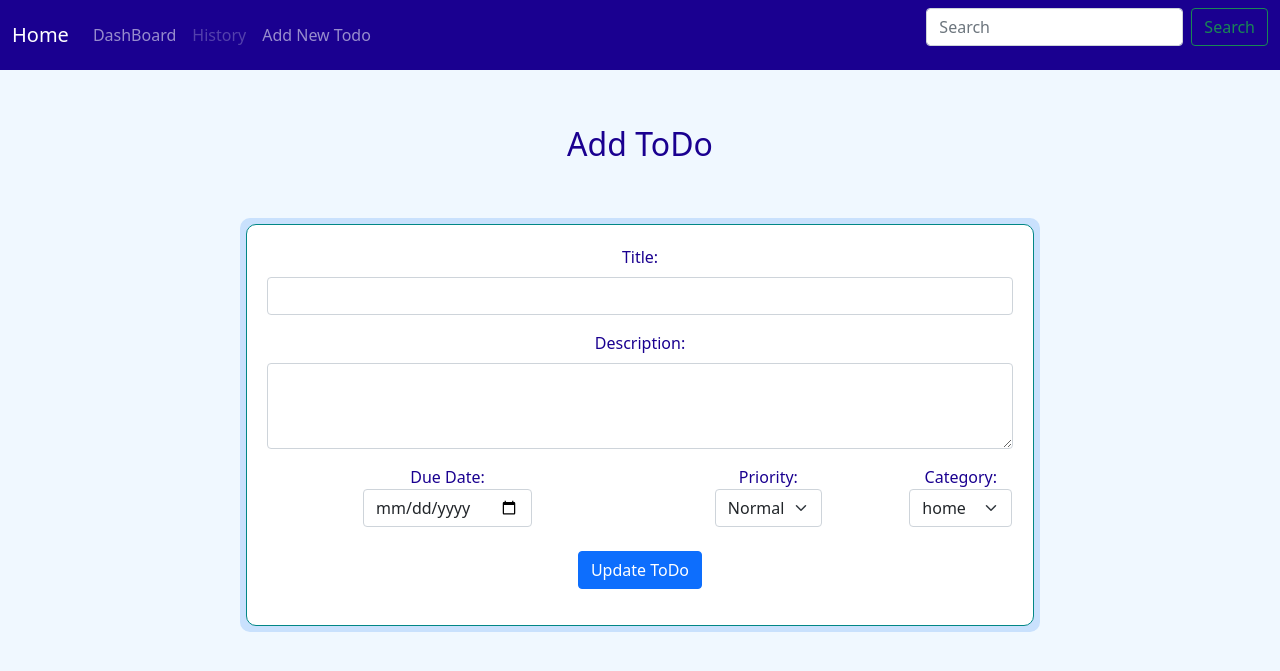
After one commit to ivo-bass/ToDo-App, a Django app: page /edit/37 in a window 1280 px wide. The commit adds this page. Shown: the top 671 px of the page. Run offline with Django 3.2, Linux system fonts and the light colour scheme; data comes from the database, SQL or seed files in the repository; both versions use the stored data as it was after the commit.

Commit message:
sort dashboard by due-date fix navbar and more

```diff
--- a/templates/base.html
+++ b/templates/base.html
@@ -11,15 +11,15 @@
         h1 {
             margin: 5px;
             text-align: center;
-            padding: 5px;
-            color: #1a0090
+            padding: 50px;
+            color: #1a0090;
         }
 
         h2 {
             margin: 5px;
             text-align: center;
-            padding: 5px;
-            color: #1a0090
+            padding: 50px;
+            color: #1a0090;
         }
 
         div.done {
@@ -69,7 +69,7 @@
 <body style="background: aliceblue">
 
 
-<nav class="navbar navbar-expand-lg navbar-dark" style="background-color: #1a0090;">
+<nav class="navbar sticky-top navbar-expand-lg navbar-dark" style="background-color: #1a0090;">
     <div class="container-fluid">
         <a class="navbar-brand" href="/">Home</a>
         <button class="navbar-toggler" type="button" data-bs-toggle="collapse" data-bs-target="#navbarTogglerDemo02"
@@ -78,17 +78,14 @@
         </button>
         <div class="collapse navbar-collapse" id="navbarTogglerDemo02">
             <ul class="navbar-nav me-auto mb-2 mb-lg-0">
-{#                <li class="nav-item">#}
-{#                    <a class="nav-link active" aria-current="page" href="/">Home</a>#}
-{#                </li>#}
                 <li class="nav-item">
-                    <a class="nav-link" href="/dashboard/">DashBoard</a>
+                    <a class="nav-link" aria-current="page" href="/dashboard/">DashBoard</a>
                 </li>
                 <li class="nav-item">
                     <a class="nav-link disabled" href="#" tabindex="-1" aria-disabled="true">History</a>
                 </li>
                 <li class="nav-item">
-                    <a class="nav-link" href="/add-todo/">Add New Todo</a>
+                    <a class="nav-link" aria-current="page" href="/add-todo/">Add New Todo</a>
                 </li>
             </ul>
             <form class="d-flex">
--- a/templates/dashboard.html
+++ b/templates/dashboard.html
@@ -13,7 +13,7 @@
                         <div class="list-group-item list-group-item-action" style="padding: 20px">
                             <h3 class="mb-1" style="text-emphasis-style: filled">{{ todo.title }}</h3>
 
-                            <div class="row row-cols-4 mb-md-3 mt-md-3">
+                            <div class="row row-cols-4 mb-md-2 mt-md-2">
 
                                 <div class="col-xs-1 d-flex justify-content-start">
                                     <small>#{{ todo.category }}</small>
@@ -43,7 +43,7 @@
                                 </div>
                             </div>
 
-                            <div class="row row-cols-1 mb-md-5">
+                            <div class="row row-cols-1 mb-md-3">
                                 <div class="col-xs-1 d-flex justify-content-center text-center">
                                     {{ todo.description }}
                                 </div>
--- /dev/null
+++ b/templates/edit.html
@@ -0,0 +1,67 @@
+{% extends 'base.html' %}
+
+{% block content %}
+
+    <h2>Add ToDo</h2>
+    <div class="container container-fluid">
+        <div class="todo">
+            <form method="post" action="/update/{{ pk }}">
+                {% csrf_token %}
+
+                <div class="mb-3">
+                    <label class="form-label">Title:</label>
+                    <input type="text" class="form-control" name="title" required>
+                </div>
+
+                <div class="mb-3">
+                    <label class="form-label">Description:</label>
+                    <textarea class="form-control" name="description" rows="3"></textarea></label>
+                </div>
+
+                <div class="row form-row mb-3">
+
+                    <div class="col col-md-6">
+                        <label class="form-label">Due Date:
+                            <input type="date" class="form-control" name="due-date" required
+                                   pattern="\d{4}-\d{2}-\d{2}">
+                            <span class="validity"></span>
+                        </label>
+                    </div>
+
+                    <div class="col col-md-4">
+                        <label class="form-label">Priority:
+                            <select class="form-select" name="priority">
+                                {% for priority in priorities %}
+                                    {% if priority.name == "Normal" %}
+                                        <option value="{{ priority.name }}" selected>{{ priority.name }}</option>
+                                    {% else %}
+                                        <option value="{{ priority.name }}">{{ priority.name }}</option>
+                                    {% endif %}
+                                {% endfor %}
+                            </select>
+                        </label>
+                    </div>
+
+                    <div class="col col-md-2">
+                        <label class="form-label">Category:
+                            <select class="form-select" name="category">
+                                {% for category in categories %}
+                                    {% if category.name == "" %}
+                                        <option value="{{ category.name }}" selected>{{ category.name }}</option>
+                                    {% else %}
+                                        <option value="{{ category.name }}">{{ category.name }}</option>
+                                    {% endif %}
+                                {% endfor %}
+                            </select>
+                        </label>
+                    </div>
+
+                </div>
+
+                <button type="submit" class="btn btn-primary">Update ToDo</button>
+
+            </form>
+        </div>
+    </div>
+
+{% endblock %}
--- a/todo_app/todos/urls.py
+++ b/todo_app/todos/urls.py
@@ -1,13 +1,15 @@
 from django.urls import path
 
 from todo_app.todos.views import index, create_todo, change_state, delete_todo, dashboard_page, add_todo_page, \
-    details_page, delete_confirm
+    details_page, delete_confirm, edit_todo_page, update_todo
 
 urlpatterns = [
     path('', index),
     path('dashboard/', dashboard_page),
     path('add-todo/', add_todo_page),
     path('create/', create_todo),
+    path('edit/<int:pk>', edit_todo_page),
+    path('update/<int:pk>', update_todo),
     path('details/<int:pk>', details_page),
     path('change-state/<int:pk>', change_state),
     path('delete-confirm/<int:pk>', delete_confirm),
--- a/todo_app/todos/views.py
+++ b/todo_app/todos/views.py
@@ -6,9 +6,7 @@ from todo_app.todos.models import Todo, Priority, Category
 
 def index(request):
     today = date.today()
-    todos = Todo.objects.filter(due_date=today)
-    todos = todos.filter(state=False)
-    todos = reversed(todos)
+    todos = Todo.objects.filter(due_date=today, state=False)
     context = {
         'todos': todos,
     }
@@ -16,8 +14,7 @@ def index(request):
 
 
 def dashboard_page(request):
-    todos = Todo.objects.all()
-    todos = reversed(todos)
+    todos = Todo.objects.order_by('due_date').all()
     context = {
         'todos': todos,
     }
@@ -50,6 +47,36 @@ def create_todo(request):
         priority=priority,
         category=category,
     )
+    todo.save()
+
+    return redirect(dashboard_page)
+
+
+def edit_todo_page(request, pk):
+    context = {
+        'pk': pk,
+        'todos': Todo.objects.all(),
+        'priorities': Priority.objects.all(),
+        'categories': Category.objects.all(),
+    }
+    return render(request, 'edit.html', context)
+
+
+def update_todo(request, pk):
+    todo = Todo.objects.get(pk=pk)
+    todo.title = request.POST['title']
+    todo.description = request.POST['description']
+    todo.due_date = request.POST['due-date']
+    # todo.state = request.POST['state']
+
+    priority_name = request.POST['priority']
+    category_name = request.POST['category']
+
+    priority = Priority.objects.filter(name=priority_name).first()
+    category = Category.objects.filter(name=category_name).first()
+
+    todo.priority = priority
+    todo.category = category
     todo.save()
 
     return redirect(dashboard_page)
```
Also changed, not shown: templates/delete-confirm.html (+6 -4 lines), templates/details-modal.html (deleted, +0 -24 lines), db.sqlite3.
